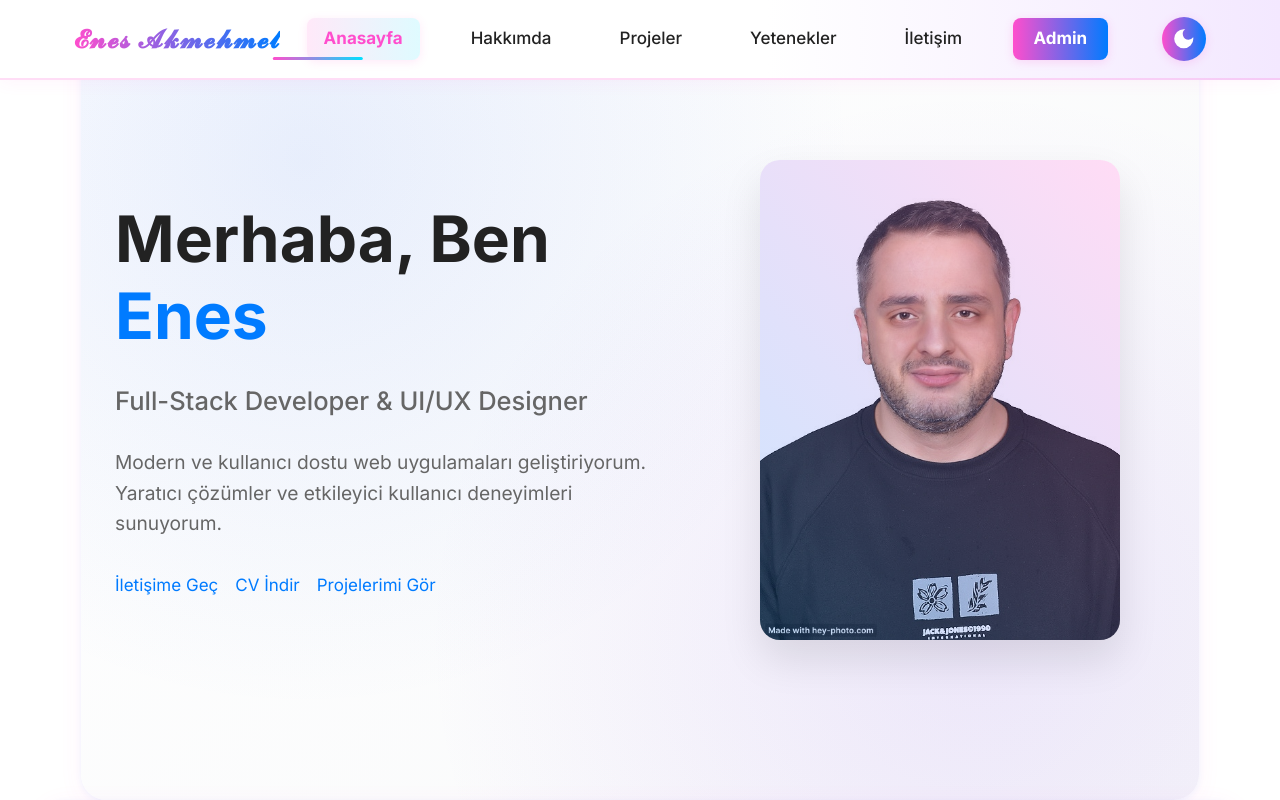
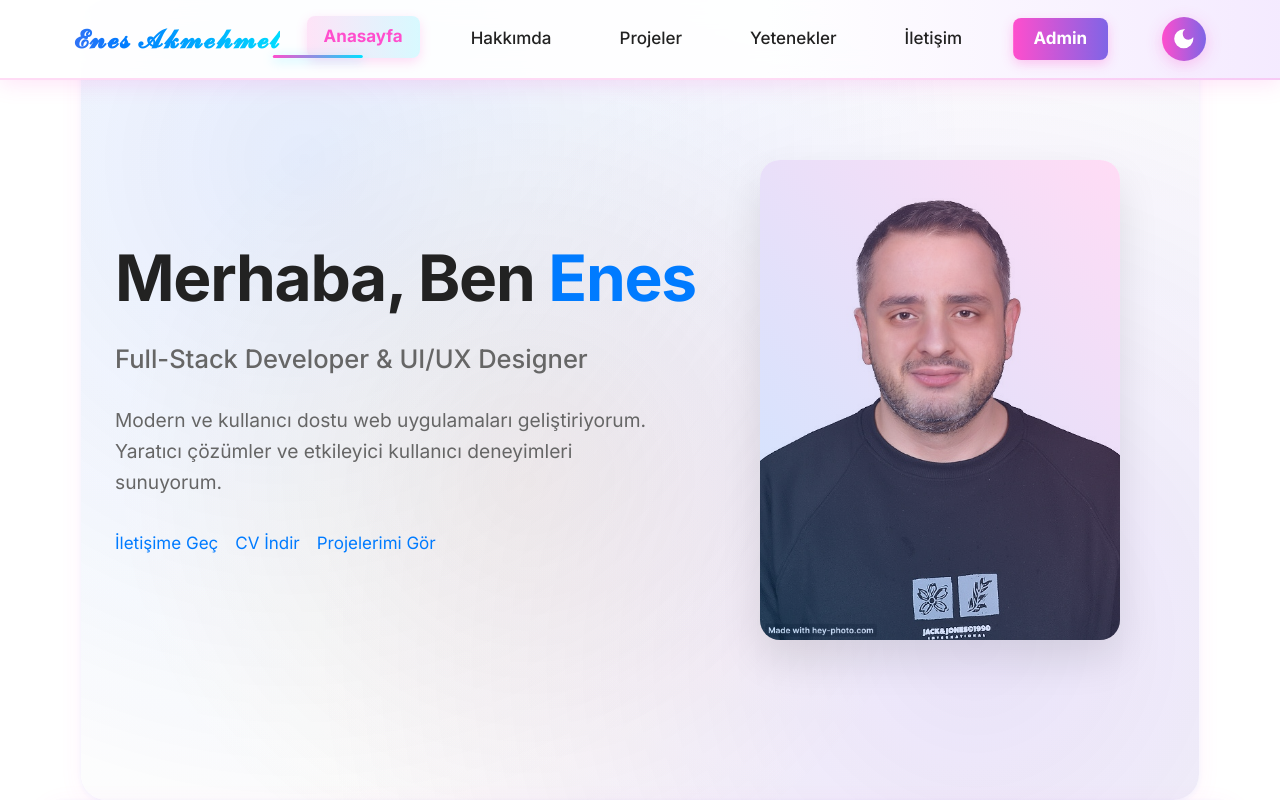
Before and after one commit to enesakmehmet/new-portfolio-v4, a React (Vite) app: page / in a window 1280 px wide. Shown: the top 800 px of the page. Built offline with nearby package versions, Linux system fonts and the light colour scheme; no server answers.

Commit message:
Küçük buglar düzeltildi

```diff
--- a/index.html
+++ b/index.html
@@ -17,6 +17,6 @@
   </head>
   <body>
     <div id="root"></div>
-    <script type="module" src="./src/main.jsx"></script>
+    <script type="module" src="./src/main.tsx"></script>
   </body>
 </html>
--- a/src/components/Hero.css
+++ b/src/components/Hero.css
@@ -7,6 +7,7 @@
   position: relative;
   overflow: hidden;
   background: linear-gradient(135deg, var(--bg-primary) 0%, var(--bg-secondary) 100%);
+  backdrop-filter: blur(10px);
 }
 
 /* Background Animation */
@@ -18,9 +19,22 @@
   right: 0;
   bottom: 0;
   background:
-    radial-gradient(circle at 20% 20%, rgba(var(--primary-rgb), 0.1) 0%, transparent 50%),
-    radial-gradient(circle at 80% 80%, rgba(var(--secondary-rgb), 0.1) 0%, transparent 50%);
+    radial-gradient(circle at 20% 20%, rgba(var(--primary-rgb), 0.15) 0%, transparent 60%),
+    radial-gradient(circle at 80% 80%, rgba(var(--secondary-rgb), 0.15) 0%, transparent 60%),
+    radial-gradient(circle at 40% 60%, rgba(var(--accent-rgb, 255, 78, 205), 0.1) 0%, transparent 50%);
   z-index: 0;
+  animation: pulse 15s ease-in-out infinite alternate;
+}
+
+@keyframes pulse {
+  0% {
+    opacity: 0.7;
+    background-position: 0% 0%, 100% 100%, 40% 60%;
+  }
+  100% {
+    opacity: 1;
+    background-position: 5% 5%, 95% 95%, 45% 65%;
+  }
 }
 
 .hero-bg-animation {
@@ -40,19 +54,26 @@
 }
 
 .hero-title {
-  font-size: clamp(2.5rem, 5vw, 4rem);
+  font-size: clamp(2.5rem, 5vw, 4.5rem);
   font-weight: 800;
-  line-height: 1.2;
+  line-height: 1.1;
   margin-bottom: 1.5rem;
   color: var(--text-primary);
+  letter-spacing: -0.02em;
 }
 
 .gradient-title {
-  background: linear-gradient(90deg, #ff4ecd 30%, #007bff 70%);
+  background: linear-gradient(90deg, #ff4ecd 20%, #007bff 60%, #00e0ff 90%);
+  background-size: 200% auto;
   -webkit-background-clip: text;
   -webkit-text-fill-color: transparent;
   background-clip: text;
-  text-fill-color: transparent;
+  animation: gradient-shift 8s ease infinite alternate;
+}
+
+@keyframes gradient-shift {
+  0% { background-position: 0% center; }
+  100% { background-position: 100% center; }
 }
 
 .highlight {
@@ -63,11 +84,17 @@
 
 .gradient-highlight {
   background: linear-gradient(90deg, #ff4ecd 0%, #00e0ff 100%);
+  background-size: 200% auto;
   -webkit-background-clip: text;
   -webkit-text-fill-color: transparent;
   background-clip: text;
-  text-fill-color: transparent;
   position: relative;
+  animation: shimmer 3s ease-in-out infinite alternate;
+}
+
+@keyframes shimmer {
+  0% { background-position: 0% center; filter: drop-shadow(0 0 8px rgba(255, 78, 205, 0.5)); }
+  100% { background-position: 100% center; filter: drop-shadow(0 0 8px rgba(0, 224, 255, 0.5)); }
 }
 
 .highlight::after {
@@ -121,9 +148,30 @@
   background: linear-gradient(90deg, #ff4ecd 0%, #007bff 100%);
   color: #fff;
   box-shadow: 0 4px 24px #ff4ecd30;
-  transition: transform 0.2s, box-shadow 0.2s, background 0.3s;
+  transition: transform 0.3s ease, box-shadow 0.3s ease, background-position 0.5s ease;
   text-decoration: none;
   display: inline-block;
+  position: relative;
+  background-size: 200% auto;
+  z-index: 1;
+  overflow: hidden;
+}
+
+.cta-btn::before {
+  content: '';
+  position: absolute;
+  top: 0;
+  left: 0;
+  width: 100%;
+  height: 100%;
+  background: linear-gradient(90deg, rgba(255, 255, 255, 0.1), rgba(255, 255, 255, 0.3));
+  transform: translateX(-100%);
+  transition: transform 0.6s ease;
+  z-index: -1;
+}
+
+.cta-btn:hover::before {
+  transform: translateX(0);
 }
 
 .cta-btn.primary {
@@ -135,9 +183,9 @@
 }
 
 .cta-btn:hover {
-  transform: scale(1.07) translateY(-2px);
-  box-shadow: 0 8px 32px #ff4ecd60;
-  background: linear-gradient(90deg, #ff4ecd 20%, #00e0ff 80%);
+  transform: scale(1.05) translateY(-3px);
+  box-shadow: 0 10px 35px rgba(255, 78, 205, 0.4);
+  background-position: right center;
 }
 
 .hero-image {
@@ -176,21 +224,29 @@
 .hero-photo-container {
   margin-top: 2.5rem;
   border-radius: 50%;
-  box-shadow: 0 4px 32px #ff4ecd40;
+  box-shadow: 0 4px 32px rgba(255, 78, 205, 0.3);
   overflow: hidden;
-  width: 180px;
-  height: 180px;
+  width: 200px;
+  height: 200px;
   display: flex;
   align-items: center;
   justify-content: center;
   background: linear-gradient(135deg, #ff4ecd 0%, #007bff 100%);
   position: relative;
-  transition: box-shadow 0.3s, transform 0.3s;
+  transition: box-shadow 0.5s ease, transform 0.5s ease;
+  border: 3px solid rgba(255, 255, 255, 0.2);
+  animation: borderPulse 4s ease-in-out infinite alternate;
+}
+
+@keyframes borderPulse {
+  0% { border-color: rgba(255, 78, 205, 0.3); }
+  50% { border-color: rgba(0, 123, 255, 0.3); }
+  100% { border-color: rgba(0, 224, 255, 0.3); }
 }
 
 .hero-photo-container:hover {
-  box-shadow: 0 8px 48px #ff4ecd80, 0 0 0 8px #fff2;
-  transform: scale(1.04) rotate(-3deg);
+  box-shadow: 0 15px 55px rgba(255, 78, 205, 0.5), 0 0 0 8px rgba(255, 255, 255, 0.2);
+  transform: scale(1.06) rotate(-3deg);
 }
 
 .hero-photo {
--- a/src/components/Navbar.css
+++ b/src/components/Navbar.css
@@ -3,18 +3,18 @@
   top: 0;
   left: 0;
   width: 100%;
-  background: linear-gradient(90deg, #fff 60%, #f3e8ff 100%);
-  border-bottom: 2px solid #ff4ecd30;
-  box-shadow: 0 2px 16px #ff4ecd10;
-  backdrop-filter: blur(10px);
+  background: linear-gradient(90deg, rgba(255, 255, 255, 0.9) 60%, rgba(243, 232, 255, 0.9) 100%);
+  border-bottom: 2px solid rgba(255, 78, 205, 0.2);
+  box-shadow: 0 4px 20px rgba(255, 78, 205, 0.15);
+  backdrop-filter: blur(12px);
   z-index: 1000;
-  transition: background-color var(--transition-speed) ease, box-shadow var(--transition-speed) ease;
+  transition: all var(--transition-speed) ease;
 }
 
 .dark .navbar.gradient-navbar {
-  background: linear-gradient(90deg, #2a223a 60%, #1c1b2f 100%);
-  border-bottom: 2px solid #00e0ff30;
-  box-shadow: 0 2px 16px #007bff20;
+  background: linear-gradient(90deg, rgba(42, 34, 58, 0.85) 60%, rgba(28, 27, 47, 0.85) 100%);
+  border-bottom: 2px solid rgba(0, 224, 255, 0.2);
+  box-shadow: 0 4px 20px rgba(0, 123, 255, 0.2);
 }
 
 .nav-container {
@@ -30,17 +30,19 @@
   font-size: clamp(1.25rem, 3vw, 1.5rem);
   font-weight: 900;
   letter-spacing: 1px;
-  background: linear-gradient(90deg, #ff4ecd 0%, #007bff 100%);
+  background: linear-gradient(90deg, #ff4ecd 0%, #007bff 60%, #00e0ff 100%);
+  background-size: 200% auto;
   -webkit-background-clip: text;
   -webkit-text-fill-color: transparent;
   background-clip: text;
-  text-fill-color: transparent;
-  transition: text-shadow 0.3s, transform 0.3s;
+  transition: all 0.5s ease;
+  animation: gradient-shift 8s ease infinite alternate;
 }
 
 .nav-logo.gradient-logo:hover {
-  text-shadow: 0 2px 16px #ff4ecd50;
+  text-shadow: 0 2px 16px rgba(255, 78, 205, 0.6);
   transform: scale(1.07) translateY(-2px);
+  filter: brightness(1.2);
 }
 
 .nav-menu {
@@ -62,8 +64,9 @@
 .nav-link.active {
   color: #ff4ecd;
   font-weight: 700;
-  background: linear-gradient(90deg, #ff4ecd20 0%, #00e0ff20 100%);
-  box-shadow: 0 2px 10px #ff4ecd20;
+  background: linear-gradient(90deg, rgba(255, 78, 205, 0.15) 0%, rgba(0, 224, 255, 0.15) 100%);
+  box-shadow: 0 4px 12px rgba(255, 78, 205, 0.2);
+  transform: translateY(-2px);
 }
 
 .nav-link.active::after {
@@ -72,6 +75,13 @@
   height: 3px;
   border-radius: 2px;
   left: 10%;
+  box-shadow: 0 2px 8px rgba(255, 78, 205, 0.4);
+  animation: glow 2s ease-in-out infinite alternate;
+}
+
+@keyframes glow {
+  0% { box-shadow: 0 2px 8px rgba(255, 78, 205, 0.2); }
+  100% { box-shadow: 0 2px 12px rgba(0, 224, 255, 0.4); }
 }
 
 .nav-link:hover {
@@ -99,22 +109,44 @@
 .admin-button.gradient-btn {
   color: white;
   background: linear-gradient(90deg, #ff4ecd 0%, #007bff 100%);
+  background-size: 200% auto;
   text-decoration: none;
   font-weight: 700;
   padding: 0.5rem 1.2rem;
   border-radius: 8px;
-  transition: background 0.3s, box-shadow 0.3s, transform 0.2s;
-  box-shadow: 0 2px 10px #ff4ecd30;
+  transition: all 0.4s ease;
+  box-shadow: 0 4px 12px rgba(255, 78, 205, 0.3);
+  position: relative;
+  overflow: hidden;
+  z-index: 1;
+}
+
+.admin-button.gradient-btn::before {
+  content: '';
+  position: absolute;
+  top: 0;
+  left: 0;
+  width: 100%;
+  height: 100%;
+  background: linear-gradient(90deg, rgba(255, 255, 255, 0.1), rgba(255, 255, 255, 0.3));
+  transform: translateX(-100%);
+  transition: transform 0.6s ease;
+  z-index: -1;
 }
 
 .admin-button.gradient-btn:hover {
-  background: linear-gradient(90deg, #ff4ecd 20%, #00e0ff 80%);
-  box-shadow: 0 6px 24px #ff4ecd80;
-  transform: scale(1.07);
+  background-position: right center;
+  box-shadow: 0 8px 24px rgba(255, 78, 205, 0.5);
+  transform: scale(1.05) translateY(-2px);
+}
+
+.admin-button.gradient-btn:hover::before {
+  transform: translateX(0);
 }
 
 .theme-toggle-btn {
   background: linear-gradient(90deg, #ff4ecd 0%, #007bff 100%);
+  background-size: 200% auto;
   color: #fff;
   border: none;
   border-radius: 50%;
@@ -126,14 +158,32 @@
   font-size: 1.5rem;
   margin-left: 1.2rem;
   cursor: pointer;
-  box-shadow: 0 2px 10px #ff4ecd30;
-  transition: background 0.3s, box-shadow 0.3s, transform 0.2s;
+  box-shadow: 0 4px 16px rgba(255, 78, 205, 0.3);
+  transition: all 0.4s ease;
+  position: relative;
+  overflow: hidden;
 }
 
 .theme-toggle-btn:hover {
-  background: linear-gradient(90deg, #ff4ecd 20%, #00e0ff 80%);
-  box-shadow: 0 6px 24px #ff4ecd80;
+  background-position: right center;
+  box-shadow: 0 8px 28px rgba(255, 78, 205, 0.5);
   transform: scale(1.13) rotate(-15deg);
+}
+
+.theme-toggle-btn::after {
+  content: '';
+  position: absolute;
+  width: 100%;
+  height: 100%;
+  background: radial-gradient(circle, rgba(255, 255, 255, 0.8) 0%, rgba(255, 255, 255, 0) 70%);
+  top: -50%;
+  left: -50%;
+  opacity: 0;
+  transition: opacity 0.4s ease;
+}
+
+.theme-toggle-btn:hover::after {
+  opacity: 0.3;
 }
 
 .hamburger {
@@ -148,6 +198,7 @@
 
 .hamburger.active .bar {
   background: linear-gradient(90deg, #ff4ecd 0%, #007bff 100%);
+  box-shadow: 0 0 8px rgba(255, 78, 205, 0.5);
 }
 
 .hamburger .bar {
@@ -188,13 +239,13 @@
     top: 70px;
     gap: 0;
     flex-direction: column;
-    background: linear-gradient(135deg, #fff 70%, #ff4ecd10 100%);
-    backdrop-filter: blur(10px);
+    background: linear-gradient(135deg, rgba(255, 255, 255, 0.9) 70%, rgba(255, 78, 205, 0.1) 100%);
+    backdrop-filter: blur(15px);
     width: 100%;
     height: calc(100vh - 70px);
     text-align: center;
-    transition: 0.3s ease-in-out;
-    box-shadow: 0 6px 24px #ff4ecd10;
+    transition: 0.4s ease-in-out;
+    box-shadow: 0 8px 30px rgba(255, 78, 205, 0.15);
     padding: 2rem 0;
   }
 
```
Also changed, not shown: src/App.tsx (+12 -11 lines).
